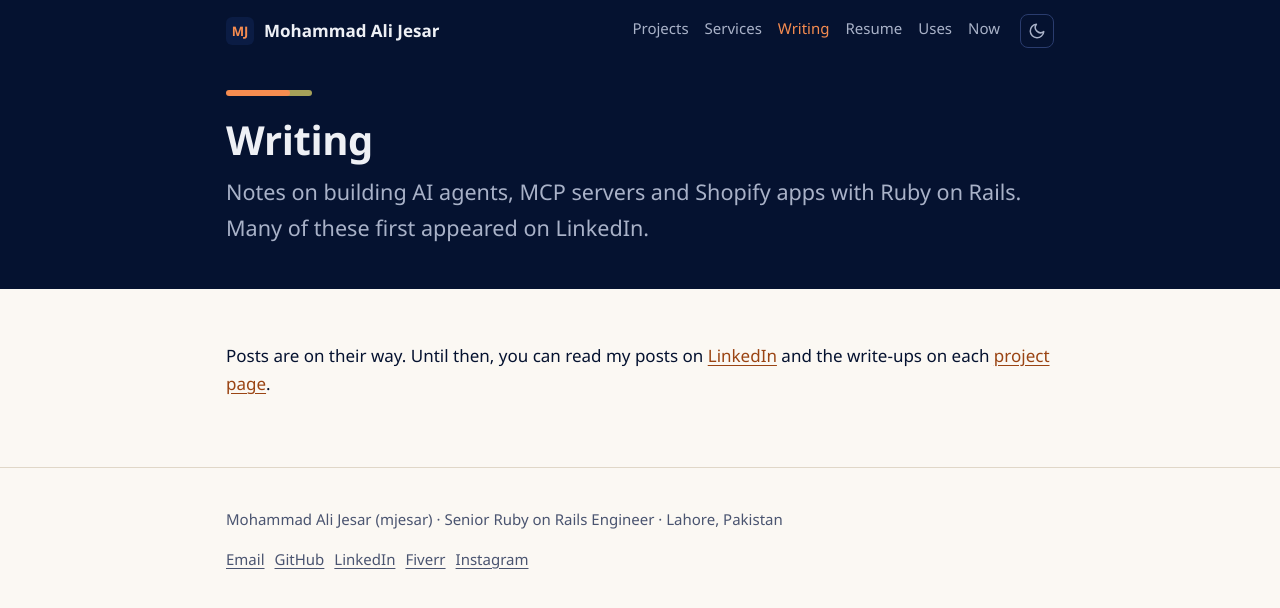
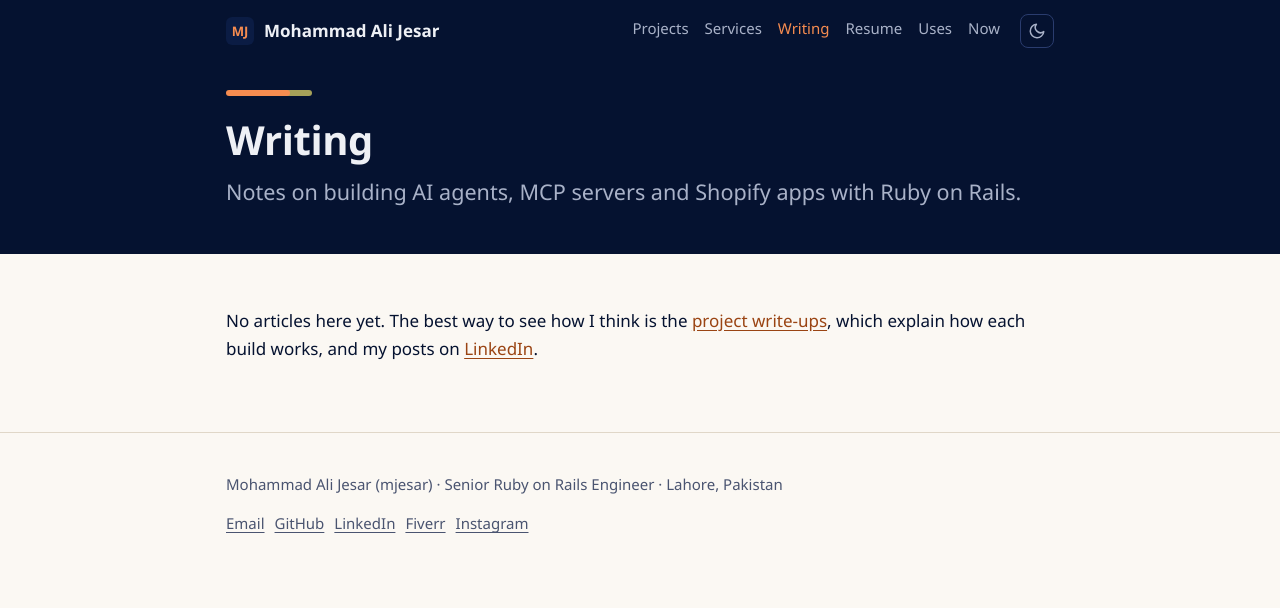
Before and after one commit to mjesar/mjesar.github.io, a Jekyll site: the page built from writing/index.html, in a window 1280 px wide. Shown: the top 608 px of the page. Built offline with Jekyll 4.4.1, drawn with Linux system fonts in a browser that asks for light colours.

Commit message:
reword empty state on writing page

```diff
--- a/writing/index.html
+++ b/writing/index.html
@@ -6,7 +6,7 @@ description: Articles and posts by Mohammad Ali Jesar on Ruby on Rails, AI agent
   <div class="wrap">
     <div class="bar" aria-hidden="true"></div>
     <h1>Writing</h1>
-    <p class="lede">Notes on building AI agents, MCP servers and Shopify apps with Ruby on Rails. Many of these first appeared on LinkedIn.</p>
+    <p class="lede">Notes on building AI agents, MCP servers and Shopify apps with Ruby on Rails.</p>
   </div>
 </div>
 
@@ -21,7 +21,7 @@ description: Articles and posts by Mohammad Ali Jesar on Ruby on Rails, AI agent
   </article>
   {%- endfor %}
 {%- else %}
-  <p>Posts are on their way. Until then, you can read my posts on <a href="https://www.linkedin.com/in/mjesar/recent-activity/all/" rel="noopener" target="_blank">LinkedIn</a> and the write-ups on each <a href="/projects/">project page</a>.</p>
+  <p>No articles here yet. The best way to see how I think is the <a href="/projects/">project write-ups</a>, which explain how each build works, and my posts on <a href="https://www.linkedin.com/in/mjesar/recent-activity/all/" rel="noopener" target="_blank">LinkedIn</a>.</p>
 {%- endif %}
 </section>
 </main>
```
